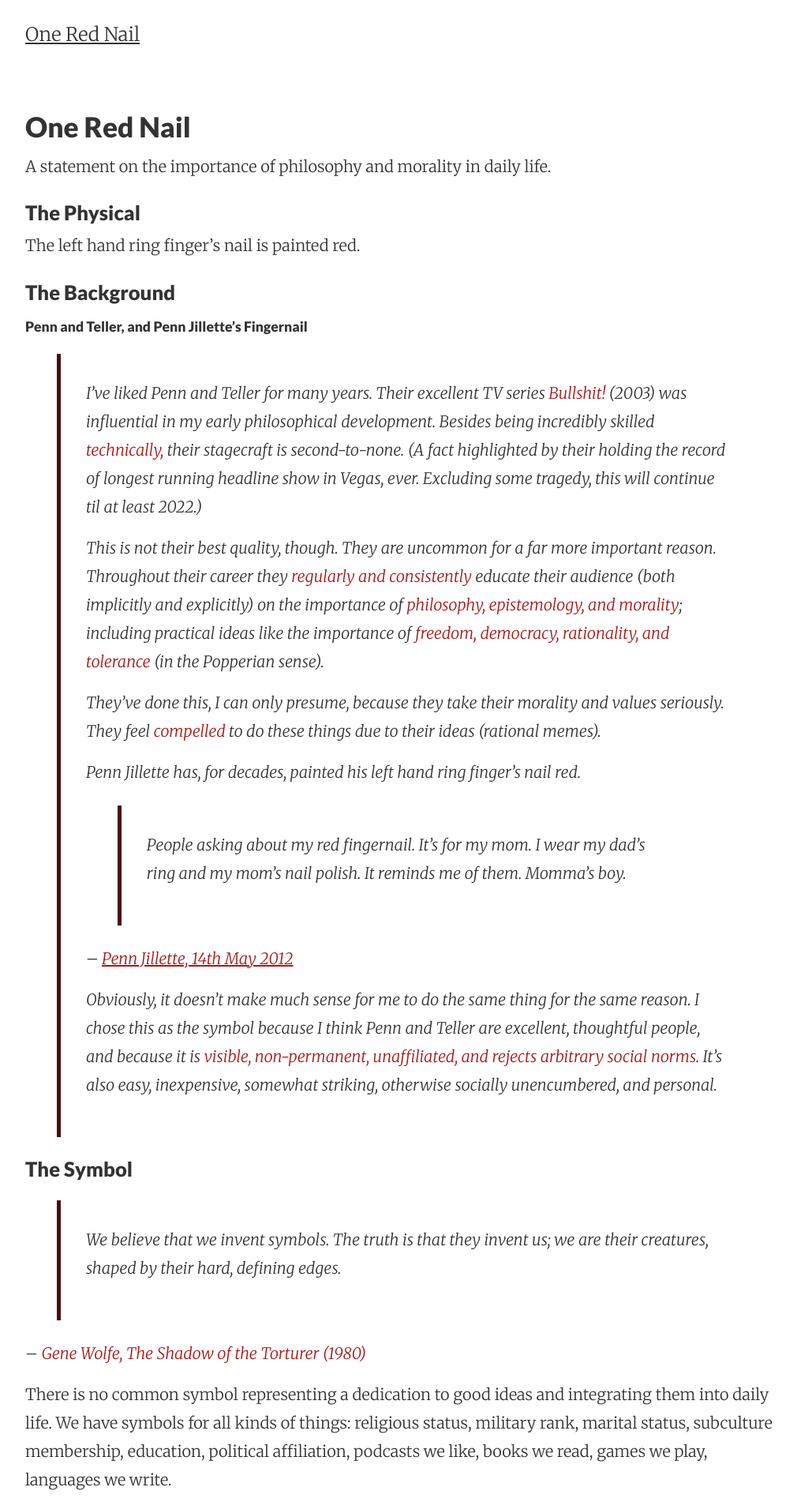
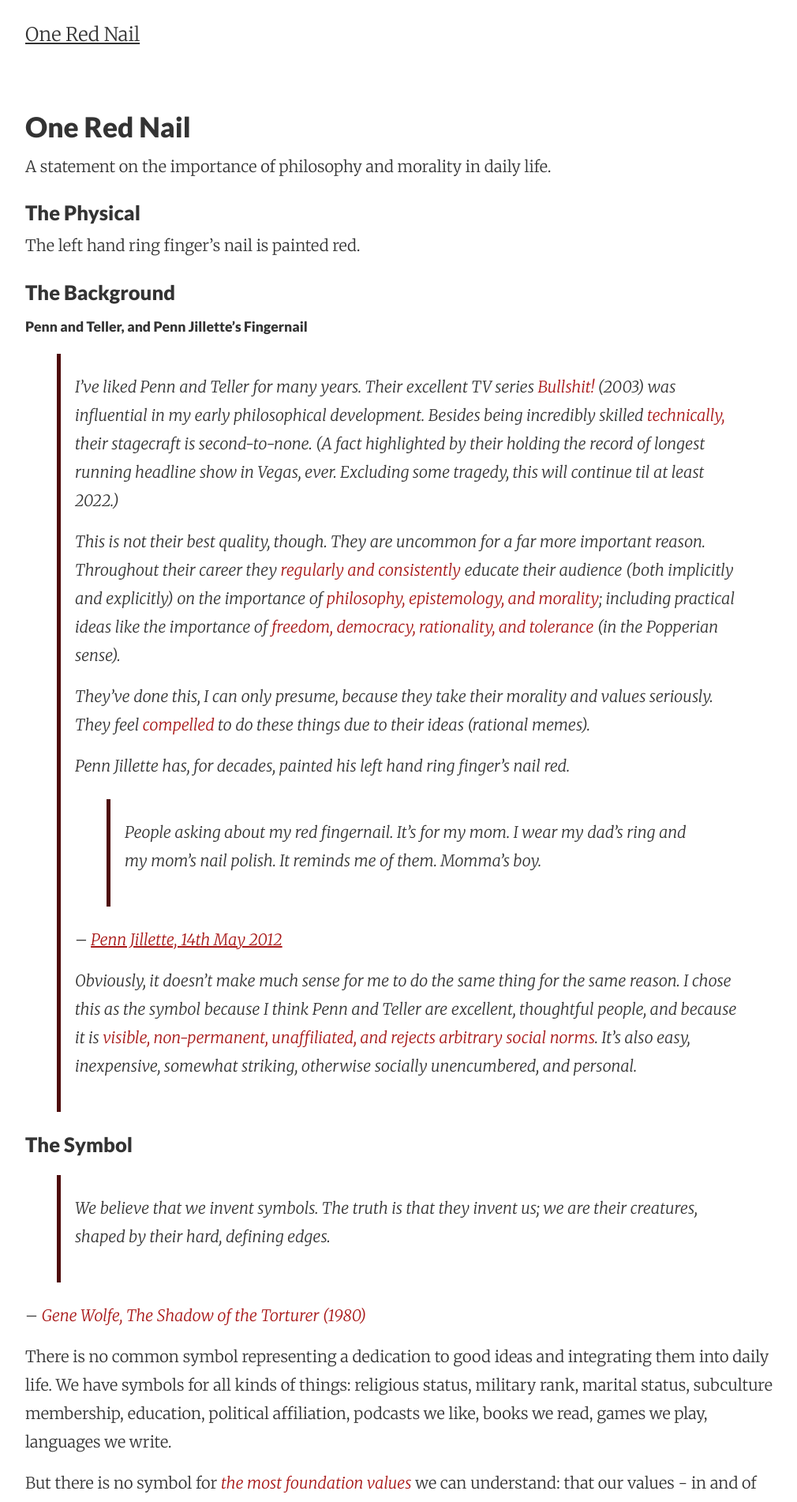
Before and after one commit to onerednail-com/onerednail-com.github.io, a Jekyll site: the page built from old.md, in a window 1280 px wide. Shown: the top 1902 px of the page at 79% size, without its empty margins (128-1138 px from the left). Built offline with Jekyll 4.4.1, drawn with Linux system fonts in a browser that asks for light colours; our own code applies the rules of GitHub Pages for plain Markdown files.

Commit message:
Less padding on quote

```diff
--- a/_sass/_main.scss
+++ b/_sass/_main.scss
@@ -233,7 +233,10 @@
 }
 
 blockquote {
-  padding: 1.33em;
+  padding-top: 1.0em;
+  padding-bottom: 1.0em;
+  padding-left: 0.75em;
+  padding-right: 0.75em;
   font-style: italic;
   border-left: 5px solid $hover-highlight;
 }
```
